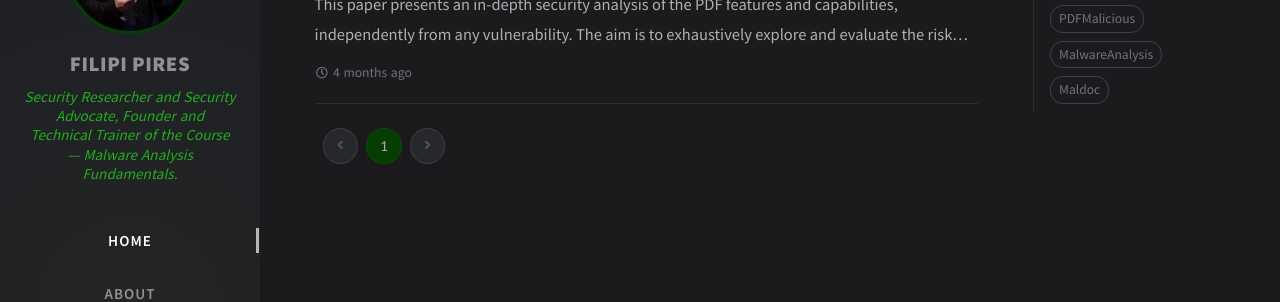
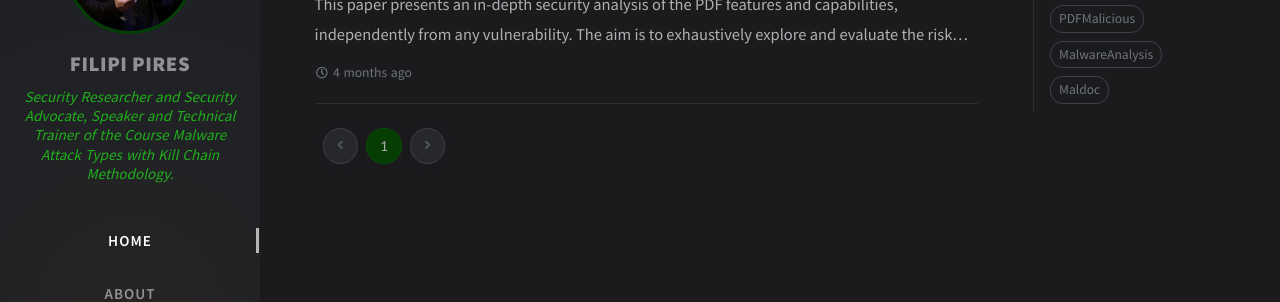
Before and after one commit to filipi86/filipi86.github.io, a Jekyll site: the page built from index.html, in a window 1280 px wide. Shown: the part 142-444 px from the top of the page. Built offline with Jekyll 4.4.1, drawn with Linux system fonts in a browser that asks for light colours; nearby versions of some CDN libraries; the list of posts is cut into pages by our own code; comment, search, counter and statistics services are not loaded.

Commit message:
WebPage Update

```diff
--- a/_config.yml
+++ b/_config.yml
@@ -11,10 +11,10 @@ lang : en-US;
 lang : pt-BR
 title: FILIPI PIRES                     # the main title
 
-tagline: Security Researcher and Security Advocate, Founder and Technical Trainer of the Course — Malware Analysis Fundamentals.  # it will display as the sub-title
+tagline: Security Researcher and Security Advocate, Speaker and Technical Trainer of the Course Malware Attack Types with Kill Chain Methodology.  # it will display as the sub-title
 
 description: >-                        # used by seo meta and the atom feed
-  Security Researcher and Security Advocate, Founder and Technical Trainer of the Course — Malware Analysis Fundamentals.
+  Security Researcher and Security Advocate, Speaker and Technical Trainer of the Course — Malware Attack Types with Kill Chain Methodology.
 
 # Replace with the website url, e.g. 'https://username.github.io'
 url: 'https://filipi86.github.io/'
```
